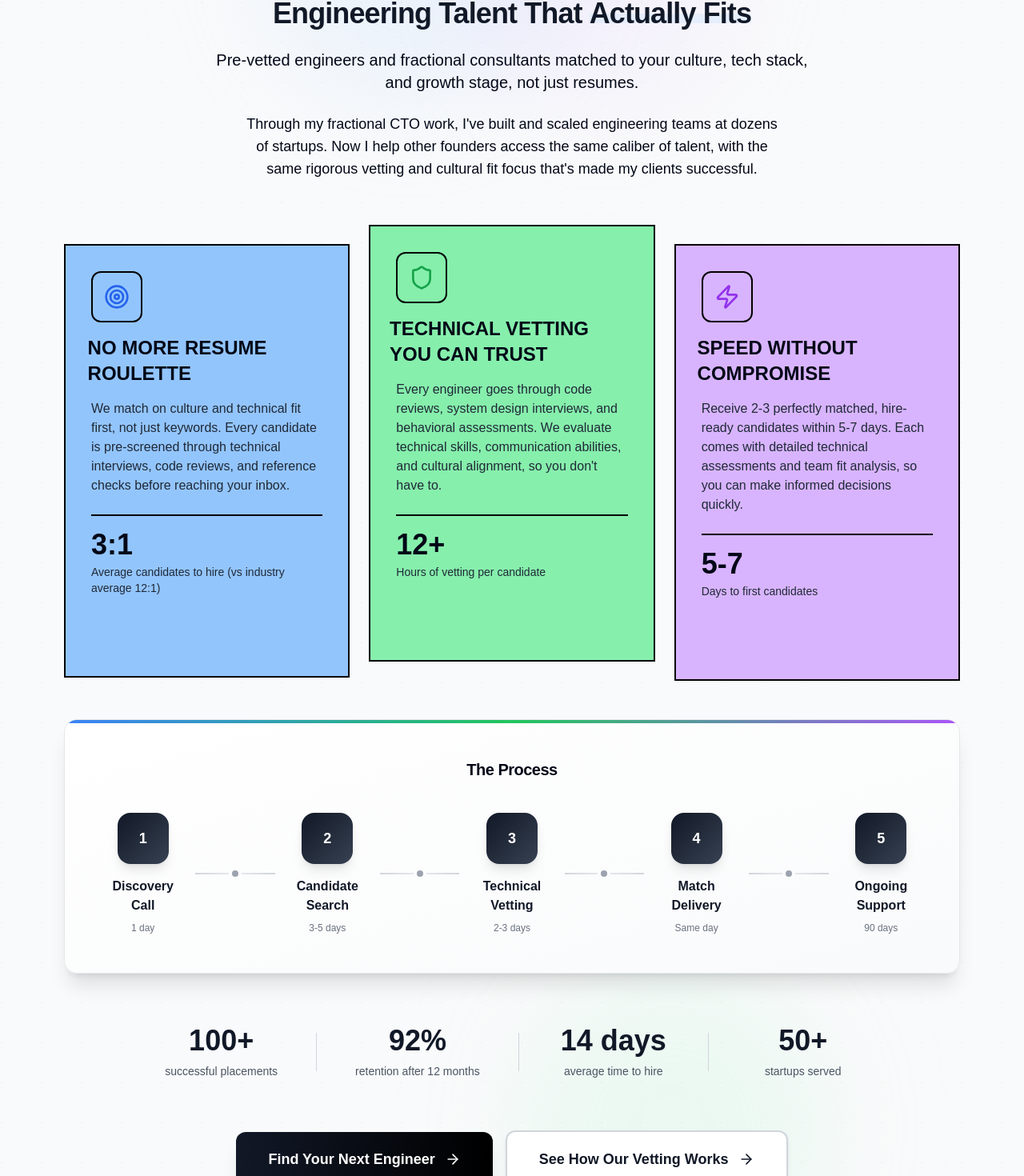
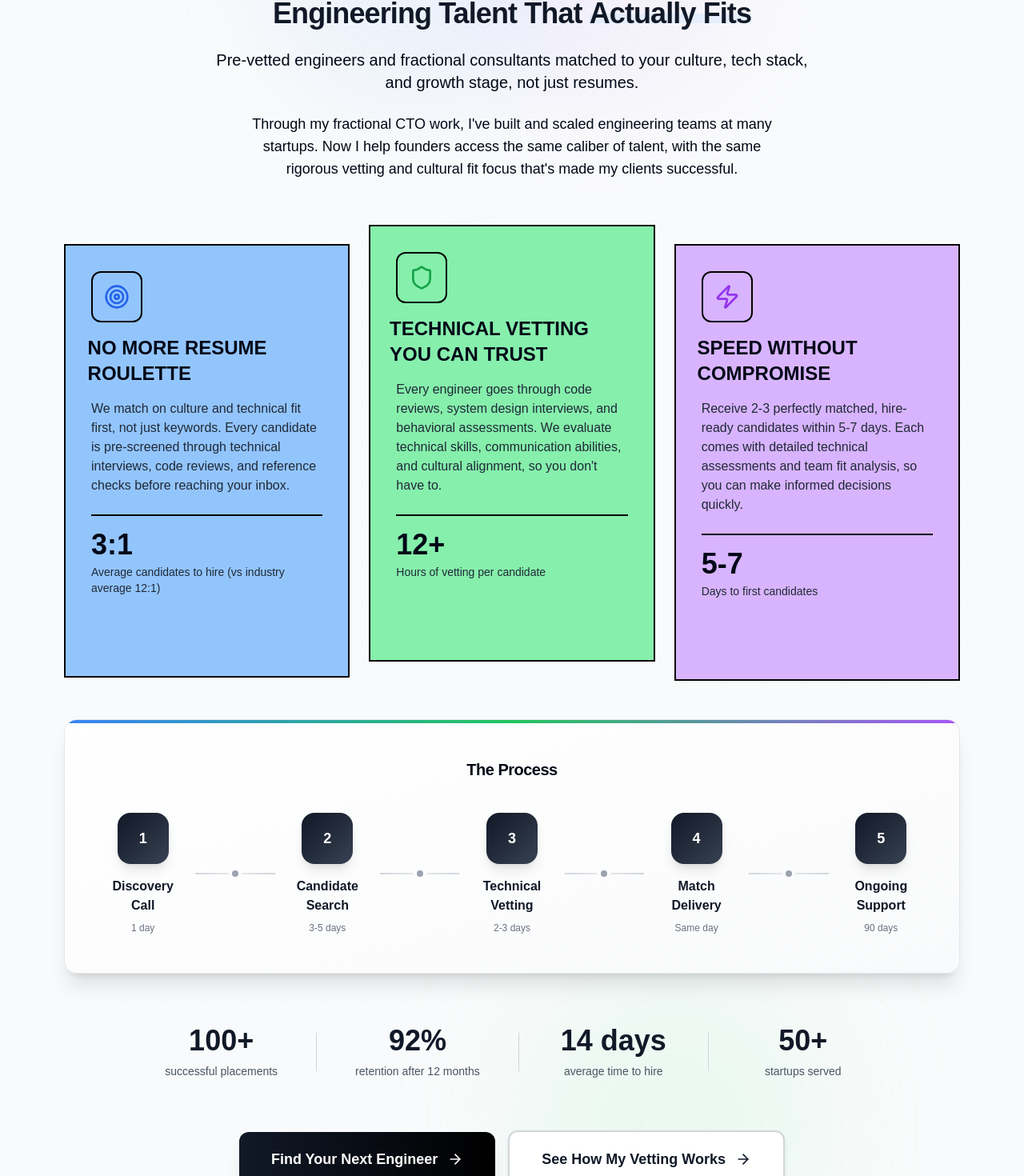
Before and after one commit to vbrazo/vitoroliveira, a React (Vite) app: page / in a window 1280 px wide. Shown: the part 2447-3917 px from the top of the page at 80% size. Built offline with nearby package versions, Linux system fonts and the light colour scheme.

Commit message:
improve wording and add active hiring badge to opportunity

```diff
--- a/src/data/jobs.ts
+++ b/src/data/jobs.ts
@@ -51,7 +51,7 @@ export const jobs: JobType[] = [
   {
     id: '2',
     slug: 'backend-engineer-payments',
-    title: 'Backend Engineer (Payments)',
+    title: 'Backend Engineer',
     company: 'Payments Startup',
     location: 'Palo Alto, CA',
     type: 'Full-time',
--- a/src/features/home/components/JobsSection.tsx
+++ b/src/features/home/components/JobsSection.tsx
@@ -262,8 +262,8 @@ const JobsSection: React.FC = () => {
             Pre-vetted engineers and fractional consultants matched to your culture, tech stack, and growth stage, not just resumes.
           </Text>
           <Text className="max-w-2xl mx-auto leading-relaxed text-sm md:text-base lg:text-lg">
-            Through my fractional CTO work, I've built and scaled engineering teams at dozens of startups.
-            Now I help other founders access the same caliber of talent, with the same rigorous vetting and
+            Through my fractional CTO work, I've built and scaled engineering teams at many startups.
+            Now I help founders access the same caliber of talent, with the same rigorous vetting and
             cultural fit focus that's made my clients successful.
           </Text>
         </motion.div>
@@ -396,7 +396,7 @@ const JobsSection: React.FC = () => {
             to="/jobs/about"
             className="inline-flex items-center gap-3 px-8 md:px-10 py-4 md:py-5 bg-white text-gray-900 font-semibold rounded-xl hover:bg-gray-50 transition-all duration-300 text-base md:text-lg border-2 border-gray-300 hover:border-gray-400 shadow-md hover:shadow-lg"
           >
-            See How Our Vetting Works
+            See How My Vetting Works
             <ArrowRight className="h-5 w-5" />
           </Link>
         </motion.div>
--- a/src/features/jobs/list.tsx
+++ b/src/features/jobs/list.tsx
@@ -76,7 +76,7 @@ const JobsListPage = () => {
                     key={job.id}
                     job={job}
                     index={index}
-                    showActiveBadge={index === 1}
+                    showActiveBadge={true}
                   />
                 ))}
               </div>
```
